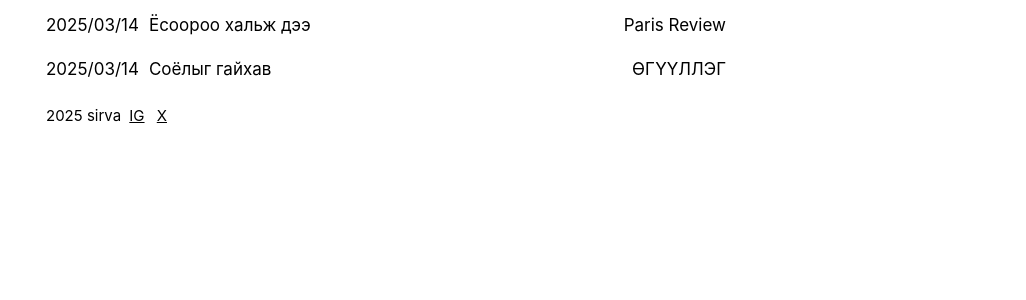
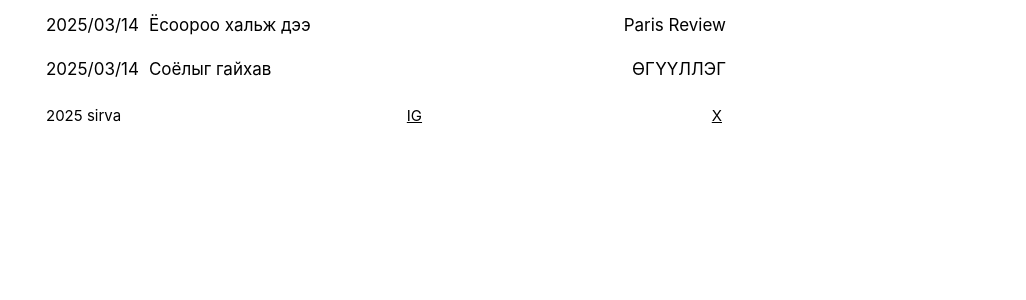
Before and after one commit to aaaarrrrvvvv/aaaarrrrvvvv.github.io, a Jekyll site: the page built from index.html, in a window 1280 px wide. Shown: the part 236-536 px from the top of the page, without its empty margins (254-1280 px from the left). Built offline with Jekyll 4.4.1, drawn with Linux system fonts in a browser that asks for light colours.

Commit message:
Update common.css

```diff
--- a/static/css/common.css
+++ b/static/css/common.css
@@ -17,10 +17,18 @@
   transition: all 500ms ease;
 }
 body {
+  display: flex;
+  flex-direction: column;
+  min-height: 100vh;
   max-width: 680px;
   padding: 0 14px;
   margin: 0 auto;
 }
+
+main {
+  flex-grow: 1;
+}
+
 * {
   -webkit-tap-highlight-color: transparent;
 }
@@ -128,9 +136,15 @@
   user-select: auto;
 }
 .footer {
+  display: flex;
+  justify-content: space-between;
+  align-items: center;
   padding: 15px 0;
   font-size: 15px;
+  width: 100%;
+  box-sizing: border-box; /* Prevents padding from breaking layout */
 }
+
 .footer a {
   text-decoration: underline;
   color: #000000;
@@ -204,3 +218,9 @@
     font-size: 20px;
   }
 }
+@media (max-width: 560px) {
+  .footer {
+    flex-direction: column;
+    gap: 5px;
+  }
+}
```
